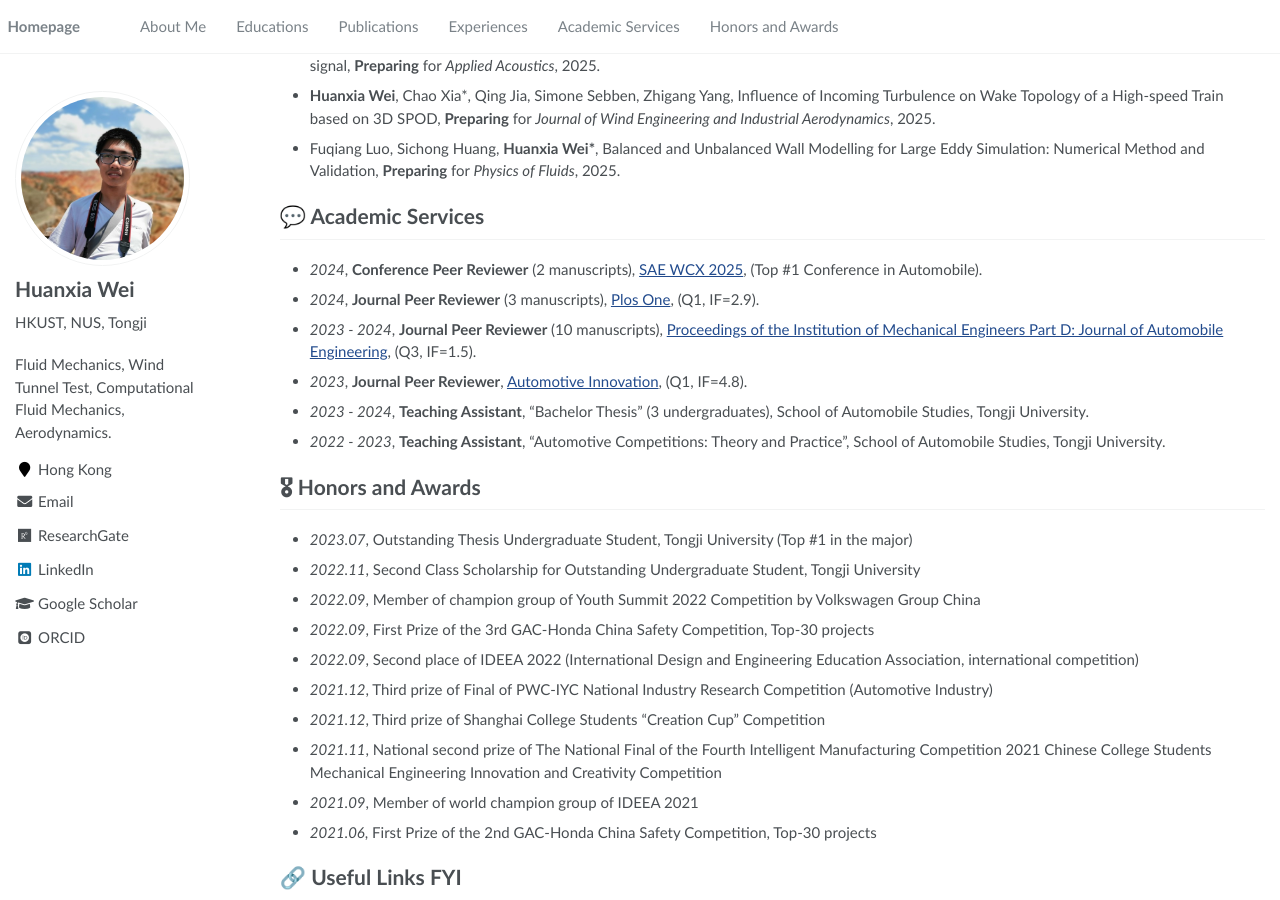
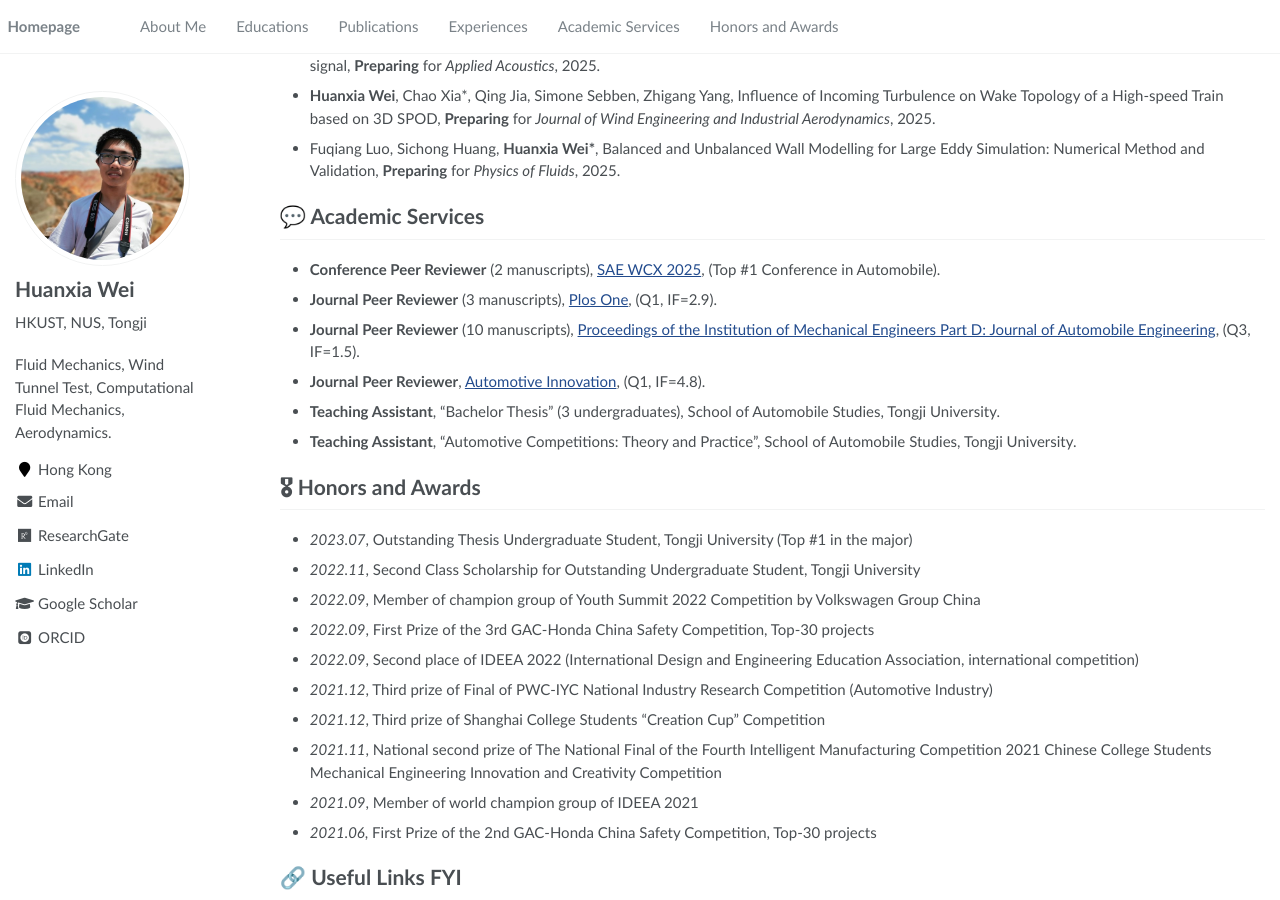
Before and after one commit to hweifluids/academicpage-dev1, a Jekyll site: the page built from _pages/about.md, in a window 1280 px wide and 900 px high, scrolled down 2350 px. Built offline with Jekyll 4.4.1, drawn with Linux system fonts in a browser that asks for light colours; some web fonts are replaced.

Commit message:
Update about.md

```diff
--- a/_pages/about.md
+++ b/_pages/about.md
@@ -115,17 +115,17 @@ His research interest includes aerodynamics and fluid mechanics. On one hand, he
 # 💬 Academic Services
 <span class='anchor' id='-academicservices'></span>
 
--	*2024*, **Conference Peer Reviewer** (2 manuscripts), [SAE WCX 2025](https://wcx.sae.org/), (Top #1 Conference in Automobile).
+- **Conference Peer Reviewer** (2 manuscripts), [SAE WCX 2025](https://wcx.sae.org/), (Top #1 Conference in Automobile).
 
--	*2024*, **Journal Peer Reviewer** (3 manuscripts), [Plos One](https://journals.plos.org/plosone), (Q1, IF=2.9).
+- **Journal Peer Reviewer** (3 manuscripts), [Plos One](https://journals.plos.org/plosone), (Q1, IF=2.9).
 
--	*2023 - 2024*, **Journal Peer Reviewer** (10 manuscripts), [Proceedings of the Institution of Mechanical Engineers Part D: Journal of Automobile Engineering](https://journals.sagepub.com/home/pid), (Q3, IF=1.5).
+- **Journal Peer Reviewer** (10 manuscripts), [Proceedings of the Institution of Mechanical Engineers Part D: Journal of Automobile Engineering](https://journals.sagepub.com/home/pid), (Q3, IF=1.5).
 
--	*2023*, **Journal Peer Reviewer**, [Automotive Innovation](https://link.springer.com/journal/42154), (Q1, IF=4.8).
+- **Journal Peer Reviewer**, [Automotive Innovation](https://link.springer.com/journal/42154), (Q1, IF=4.8).
 
--	*2023 - 2024*, **Teaching Assistant**, "Bachelor Thesis" (3 undergraduates), School of Automobile Studies, Tongji University.
+- **Teaching Assistant**, "Bachelor Thesis" (3 undergraduates), School of Automobile Studies, Tongji University.
 
--	*2022 - 2023*, **Teaching Assistant**, "Automotive Competitions: Theory and Practice", School of Automobile Studies, Tongji University.
+- **Teaching Assistant**, "Automotive Competitions: Theory and Practice", School of Automobile Studies, Tongji University.
 
 
 # 🎖 Honors and Awards
```
